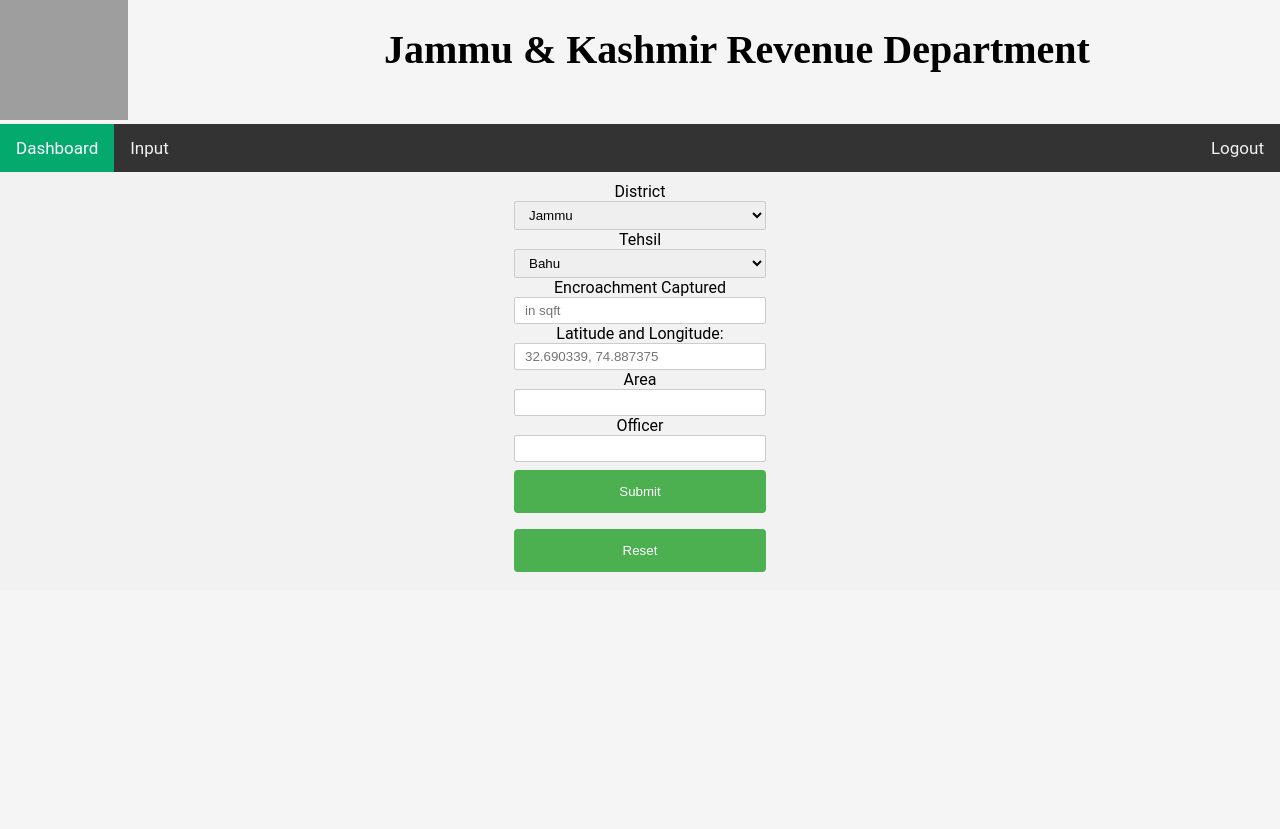
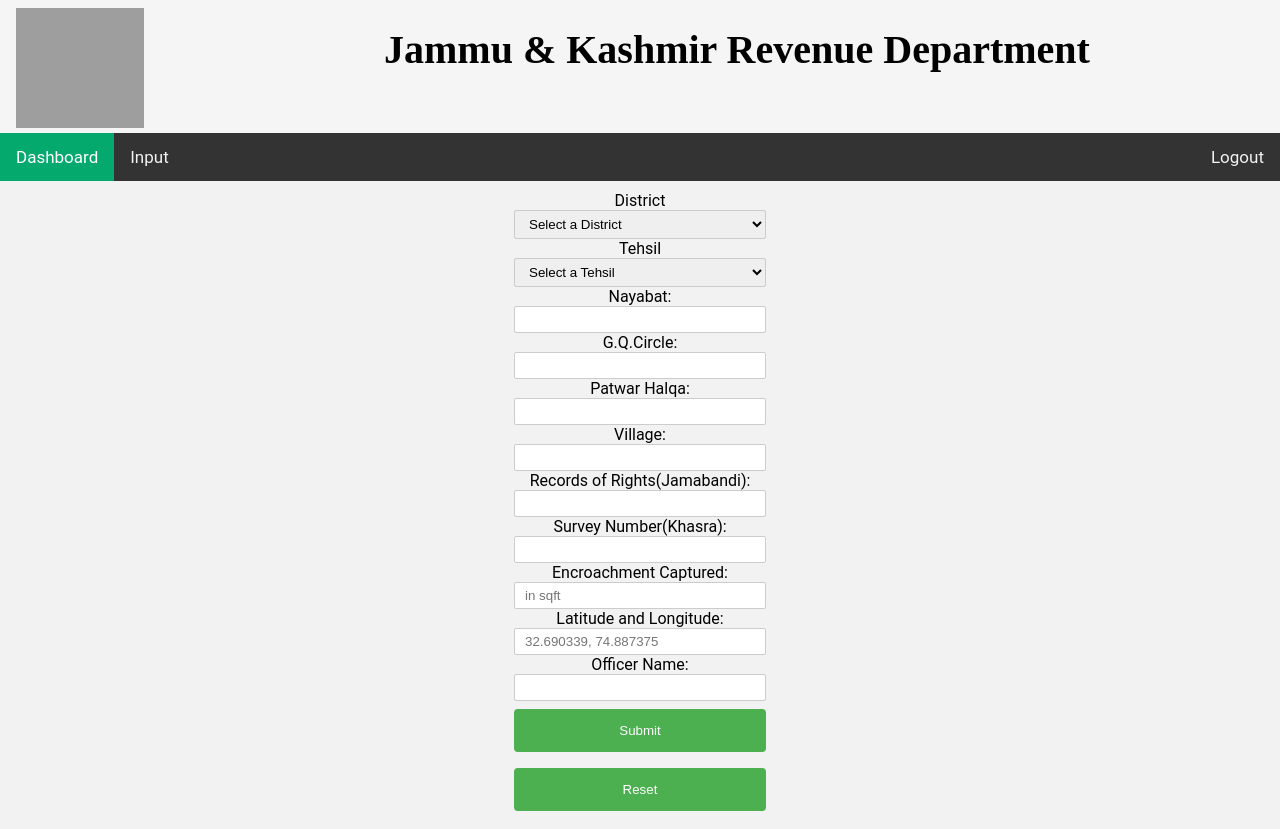
Before and after one commit to manavg005/encroachment-dashboard, a PHP site: page /input.html in a window 1280 px wide. Before the commit the page ends 572 px from the top, so only its background shows below. Run offline with PHP 8.4, Linux system fonts and the light colour scheme; grey boxes are pictures that could not be loaded.

Commit message:
some changes

```diff
--- a/input.html
+++ b/input.html
@@ -29,26 +29,36 @@
         <div class="left">
         <label for="districts">District</label>
         <select name="districts" id="districts" required>
-          <option value="Jammu">Jammu</option>
-          <option value="samba">Samba</option>
-          <option value="kathua">Kathua</option>
-          <option value="reasi">Reasi</option>
+            <option value="">Select a District</option>
+            <option value="jammu">Jammu</option>
+
         </select>
         </div>
         <label for="tehsils">Tehsil</label>
         <select name="tehsils" id="tehsils" required>
-          <option value="bahu">Bahu</option>
-          <option value="jammu">Jammu</option>
-          <option value="jammu_north">Jammu North</option>
-          <option value="jammu_south">Jammu South</option>
+            <option value="">Select a Tehsil</option>
+            <option value="bahu">Bahu</option>
+            <option value="jammu">Jammu</option>
+            <option value="jammu_north">Jammu North</option>
+            <option value="jammu_south">Jammu South</option>
         </select><br>
-            <label for="Enc">Encroachment Captured</label>
+             <label for="nayabat">Nayabat:</label>
+            <input type="text" id="name" name="area" required >
+            <label for="gq">G.Q.Circle:</label>
+            <input type="text" id="name" name="area" required>
+            <label for="patwar">Patwar Halqa:</label>
+            <input type="text" id="name" name="area" required>
+            <label for="village">Village:</label>
+            <input type="text" id="name" name="area" required>
+            <label for="ror">Records of Rights(Jamabandi):</label>
+            <input type="text" id="name" name="ror" required>
+            <label for="survey">Survey Number(Khasra):</label>
+            <input type="text" id="name" name="area" required>
+            <label for="Enc">Encroachment Captured:</label>
             <input type="number" id="enc" name="enc" placeholder="in sqft" required>
             <label for="Enc">Latitude and Longitude:</label>
             <input type="text" id="latlong" name="latlong" placeholder="32.690339, 74.887375" required><br>
-            <label for="Enc">Area</label>
-            <input type="text" id="name" name="area" >
-            <label for="name">Officer</label>
+            <label for="name">Officer Name:</label>
             <input type="text" id="area" name="area" ><br>
             <input type="submit" value="Submit"><br>
             <input type="reset">
--- a/login.css
+++ b/login.css
@@ -3,6 +3,15 @@
     padding:0px;
     box-sizing:border-box;
   }
+  ::-webkit-scrollbar {
+    width: 0;
+    height: 0;
+  }
+
+  ::-webkit-scrollbar-thumb {
+    background: transparent;
+  }
+
   body {
     font-family:"Roboto",sans-serif;
     background:#f5f5f5;
@@ -108,8 +117,14 @@
     line-height: 60px;
     background-color: #f5f5f5;
   }
+  .navbar_dark{
+    padding-top: 20px;
+  }
 
-  .topnav {
+  .navbar_dark{
+    margin-top:2% ;
+  }
+  nav{
     overflow: hidden;
     background-color: #333;
   }
@@ -117,7 +132,6 @@
   .topnav a {
     float: left;
     color: #f2f2f2;
-    text-align: center;
     padding: 14px 16px;
     text-decoration: none;
     font-size: 17px;
@@ -137,9 +151,8 @@
     float:right
 
   }
-  .navbar-dark{
-    margin-top:4%
-
+  .jk{
+    margin-bottom: 60px;
   }
 
   .jk h1{
@@ -147,13 +160,15 @@
     font-size: 40px;
     font-family:"Kingthings Foundation";
     margin-top:2%;
+  }
 
-  }
   .jk img{
 
-    position: fixed;
-    top:0;
-    left:0;
+    position: absolute;
+    top:8px;
+    left:16px;
+
+    /* top: 1px; */
 
   }
   form{
```
